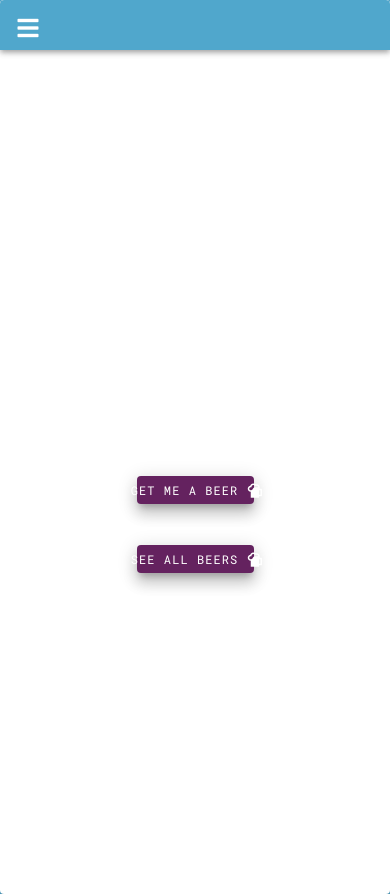
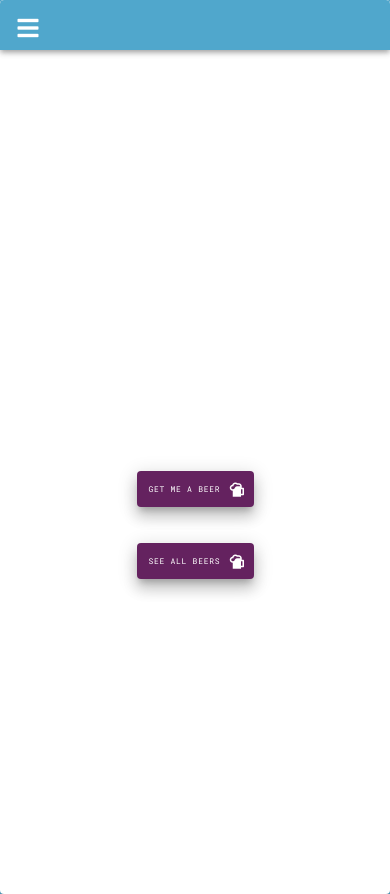
Before and after one commit to harikae86/vue-beer-explorer, a Vue app: page / in a window 390 px wide. Built offline with nearby package versions, Linux system fonts and the light colour scheme; a web font is replaced by a local one.

Commit message:
fix mobile view

```diff
--- a/src/components/Beers.vue
+++ b/src/components/Beers.vue
@@ -3,7 +3,7 @@
     <FilterBeers @alcoholFilter="setFilter" />
     <Searchbar @searchData="setSearch" />
     <Pagination @nextPage="goToNext" @prevPage="goToPrev" />
-    <v-container fluid grid-list-md class="mx-auto">
+    <v-container fluid col-sm-11 grid-list-md class="mx-auto">
       <div v-if="beers.length !== 0">
         <BeerCard :beers="this.beers" />
       </div>
--- a/src/components/Button.vue
+++ b/src/components/Button.vue
@@ -2,7 +2,7 @@
   <v-btn
     :x-large="$vuetify.breakpoint.lgOnly"
     :large="$vuetify.breakpoint.md"
-    :small="$vuetify.breakpoint.xsOnly"
+    :medium="$vuetify.breakpoint.xsOnly"
     color="accent"
     elevation="10"
     @click="onClick()"
@@ -25,3 +25,11 @@ export default {
   },
 };
 </script>
+
+<style>
+@media screen and (max-width: 600px) {
+  button {
+    font-size: 0.5rem !important;
+  }
+}
+</style>
--- a/src/components/Pagination.vue
+++ b/src/components/Pagination.vue
@@ -28,15 +28,15 @@ export default {
   name: "Pagination-comp",
   data() {
     return {
-      page: 1,
+      currentPage: 1,
     };
   },
   methods: {
     next() {
-      this.$emit("nextPage", this.page);
+      this.$emit("nextPage", this.currentPage);
     },
     previous() {
-      this.$emit("prevPage", this.page);
+      this.$emit("prevPage", this.currentPage);
     },
   },
 };
```
